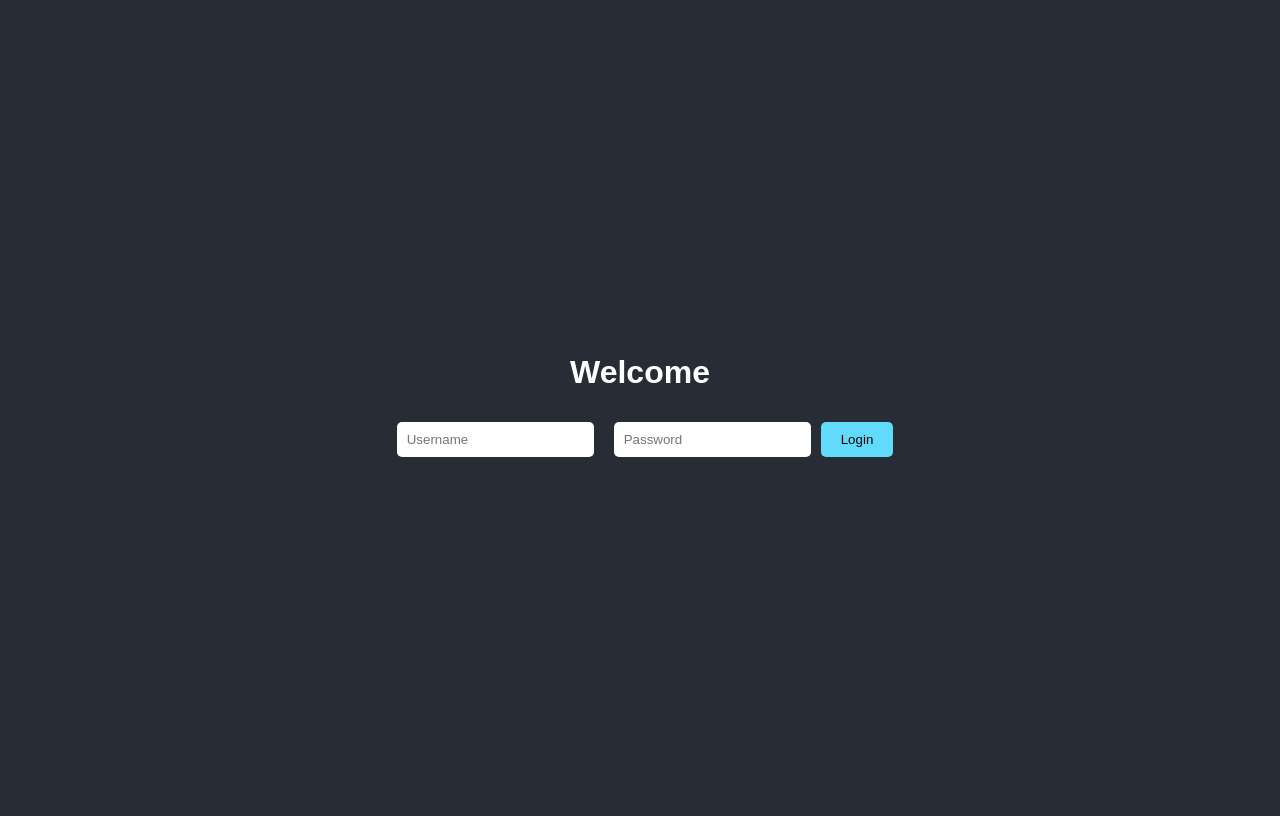
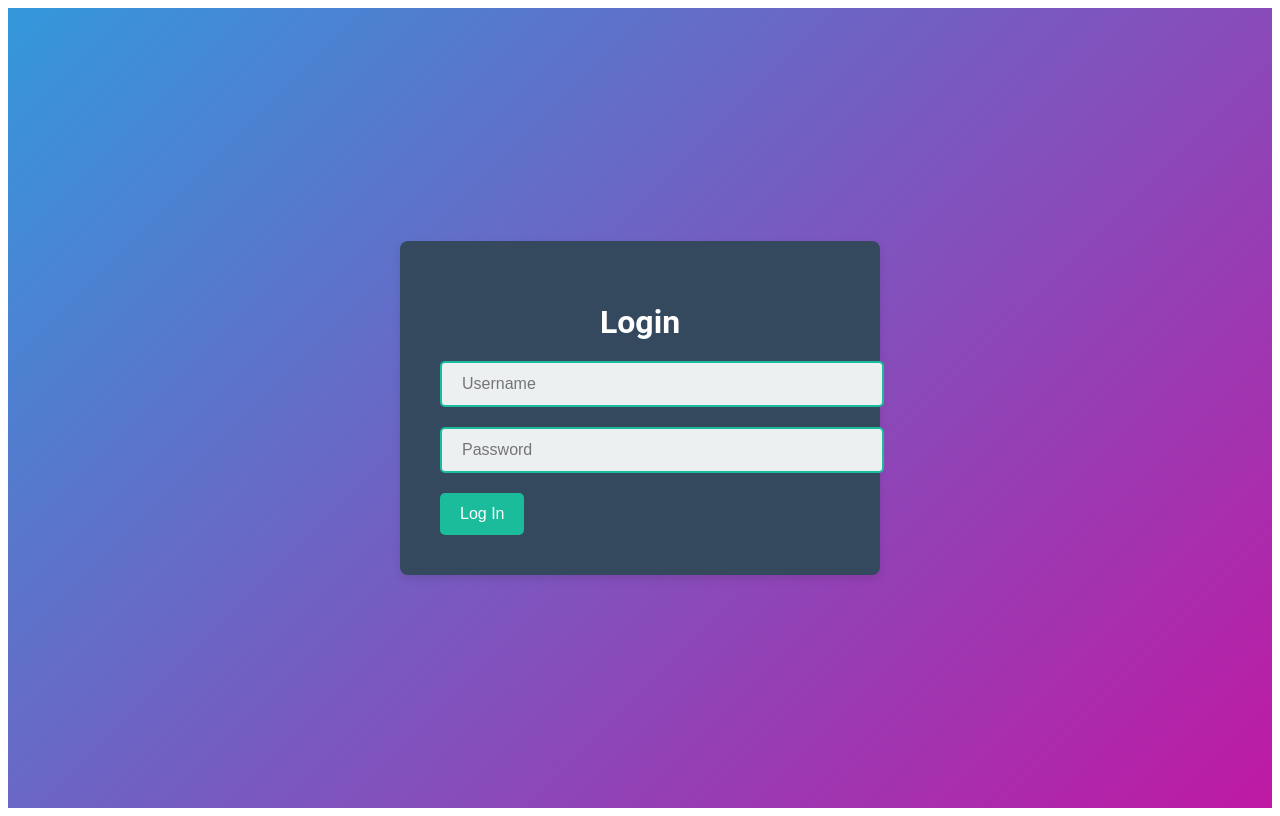
Before and after one commit to pankajackson/lightdm-webkit-theme-lxa, a React (Vite) app: page / in a window 1280 px wide. Built offline with nearby package versions, Linux system fonts and the light colour scheme.

Commit message:
Added Styled Components

```diff
--- a/src/App.tsx
+++ b/src/App.tsx
@@ -1,31 +1,39 @@
-import React, { useState } from "react"
+import React from "react"
+import styled from "styled-components"
+import FormContainer from "./components/FormContainer"
+import InputField from "./components/InputField"
+import Button from "./components/Button"
+
+const Wrapper = styled.div`
+  display: flex;
+  justify-content: center;
+  align-items: center;
+  height: 100vh;
+  background: linear-gradient(135deg, #3498db, #bf19a4);
+  font-family: "Roboto", sans-serif;
+`
+
+const Title = styled.h1`
+  color: white;
+  text-align: center;
+  margin-bottom: 20px;
+  font-size: 2rem;
+`
 
 const App: React.FC = () => {
-  const [username, setUsername] = useState("")
-  const [password, setPassword] = useState("")
-
   const handleLogin = () => {
-    console.log("Attempting login...")
-    // Communicate with LightDM here
+    console.log("Login clicked")
   }
 
   return (
-    <div className="login-container">
-      <h1>Welcome</h1>
-      <input
-        type="text"
-        placeholder="Username"
-        value={username}
-        onChange={(e) => setUsername(e.target.value)}
-      />
-      <input
-        type="password"
-        placeholder="Password"
-        value={password}
-        onChange={(e) => setPassword(e.target.value)}
-      />
-      <button onClick={handleLogin}>Login</button>
-    </div>
+    <Wrapper>
+      <FormContainer>
+        <Title>Login</Title>
+        <InputField type="text" placeholder="Username" />
+        <InputField type="password" placeholder="Password" />
+        <Button onClick={handleLogin} label="Log In" />
+      </FormContainer>
+    </Wrapper>
   )
 }
 
--- a/src/assets/css/style.css
+++ /dev/null
@@ -1,35 +0,0 @@
-body {
-  font-family: Arial, sans-serif;
-  margin: 0;
-  background: #282c34;
-  color: white;
-  display: flex;
-  justify-content: center;
-  align-items: center;
-  height: 100vh;
-}
-
-.login-container {
-  text-align: center;
-}
-
-input {
-  margin: 10px;
-  padding: 10px;
-  border-radius: 5px;
-  border: none;
-}
-
-button {
-  margin-top: 10px;
-  padding: 10px 20px;
-  border-radius: 5px;
-  background-color: #61dafb;
-  border: none;
-  color: black;
-  cursor: pointer;
-}
-
-button:hover {
-  background-color: #21a1f1;
-}
--- /dev/null
+++ b/src/components/Button.tsx
@@ -0,0 +1,25 @@
+import React from "react"
+import styled from "styled-components"
+
+const StyledButton = styled.button`
+  background-color: #1abc9c;
+  color: white;
+  font-size: 16px;
+  padding: 12px 20px;
+  border: none;
+  border-radius: 5px;
+  cursor: pointer;
+
+  &:hover {
+    background-color: #16a085;
+  }
+`
+
+const Button: React.FC<{ onClick: () => void; label: string }> = ({
+  onClick,
+  label,
+}) => {
+  return <StyledButton onClick={onClick}>{label}</StyledButton>
+}
+
+export default Button
--- /dev/null
+++ b/src/components/FormContainer.tsx
@@ -0,0 +1,19 @@
+import React from "react"
+import styled from "styled-components"
+
+const Container = styled.div`
+  background-color: #34495e;
+  padding: 40px;
+  border-radius: 8px;
+  box-shadow: 0 4px 8px rgba(0, 0, 0, 0.1);
+  max-width: 400px;
+  width: 100%;
+`
+
+const FormContainer: React.FC<{ children: React.ReactNode }> = ({
+  children,
+}) => {
+  return <Container>{children}</Container>
+}
+
+export default FormContainer
--- /dev/null
+++ b/src/components/InputField.tsx
@@ -0,0 +1,27 @@
+import React from "react"
+import styled from "styled-components"
+
+const StyledInput = styled.input`
+  padding: 12px 20px;
+  font-size: 16px;
+  margin-bottom: 20px;
+  width: 100%;
+  border: 2px solid #1abc9c;
+  border-radius: 5px;
+  background-color: #ecf0f1;
+  color: #34495e;
+
+  &:focus {
+    border-color: #16a085;
+    outline: none;
+  }
+`
+
+const InputField: React.FC<{ type: string; placeholder: string }> = ({
+  type,
+  placeholder,
+}) => {
+  return <StyledInput type={type} placeholder={placeholder} />
+}
+
+export default InputField
--- a/src/index.tsx
+++ b/src/index.tsx
@@ -1,7 +1,6 @@
 import React from "react"
 import ReactDOM from "react-dom/client"
 import App from "./App"
-import "./assets/css/style.css"
 
 const rootElement = document.getElementById("root")
 if (!rootElement) {
```
Also changed, not shown: package.json (+5 -3 lines), 1 other file (tests, documents, lock files or other folders).
